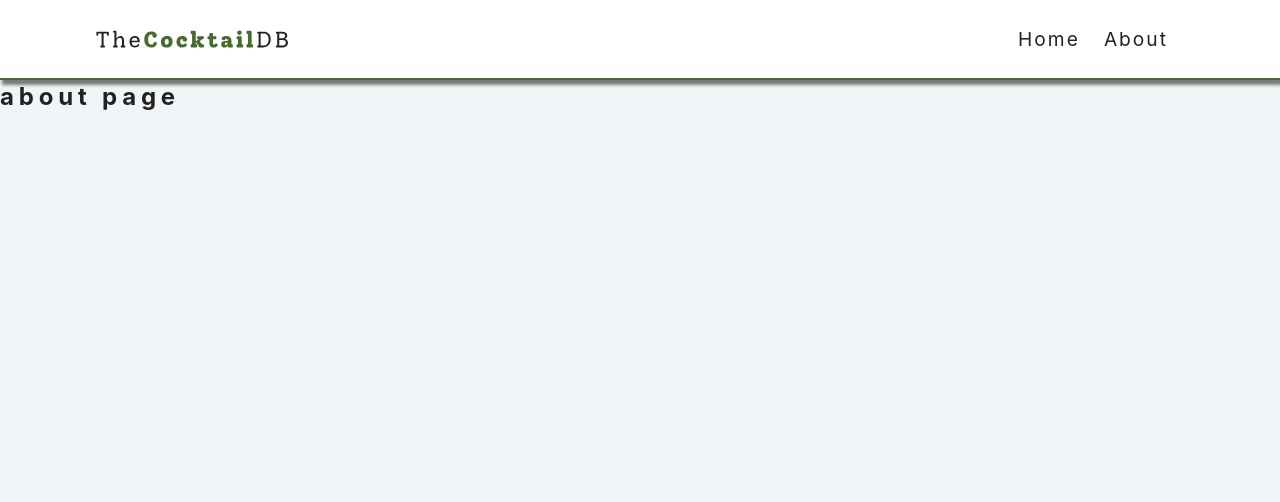
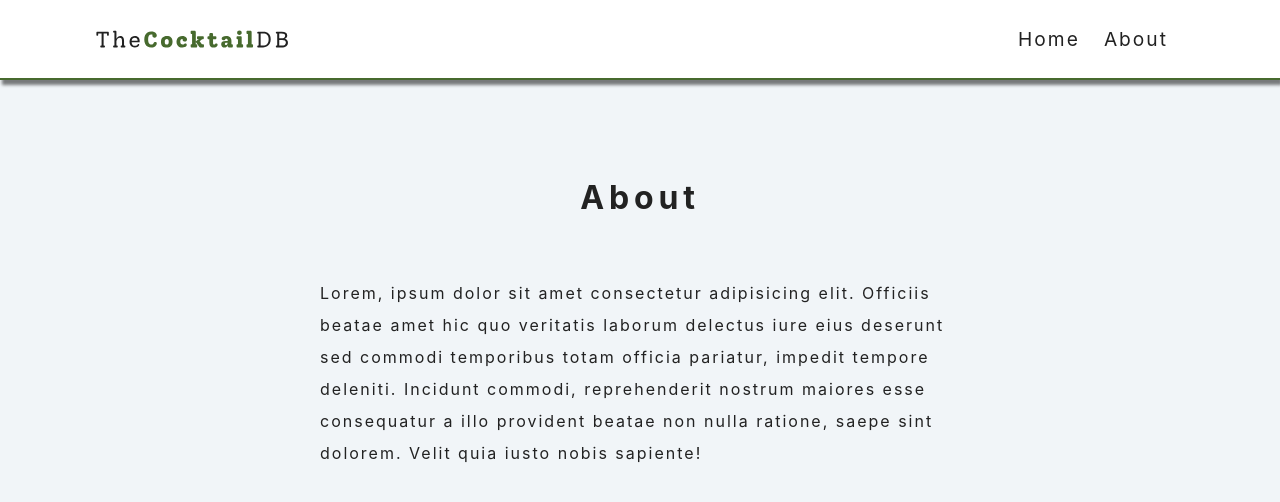
Before and after one commit to femmor/sipper-project, a React (Create React App) app: page /about in a window 1280 px wide. Shown: the top 502 px of the page. Built offline with nearby package versions, Linux system fonts and the light colour scheme.

Commit message:
About and Error Page Setup

```diff
--- a/src/pages/About.js
+++ b/src/pages/About.js
@@ -2,9 +2,10 @@ import React from 'react'
 
 const About = () => {
   return (
-    <div>
-      <h2>about page</h2>
-    </div>
+    <section className="section about-section">
+      <h1 className="section-title">About</h1>
+      <p>Lorem, ipsum dolor sit amet consectetur adipisicing elit. Officiis beatae amet hic quo veritatis laborum delectus iure eius deserunt sed commodi temporibus totam officia pariatur, impedit tempore deleniti. Incidunt commodi, reprehenderit nostrum maiores esse consequatur a illo provident beatae non nulla ratione, saepe sint dolorem. Velit quia iusto nobis sapiente!</p>
+    </section>
   )
 }
 
--- a/src/pages/Error.js
+++ b/src/pages/Error.js
@@ -3,9 +3,12 @@ import { Link } from 'react-router-dom'
 
 const Error = () => {
   return (
-    <div>
-      <h2>error page</h2>
-    </div>
+    <section className="error-page section">
+      <div className="error-container">
+        <h1>oops! this is a dead end</h1>
+        <Link to="/" className="btn btn-primary">back to home</Link>
+      </div>
+    </section>
   )
 }
 
```
